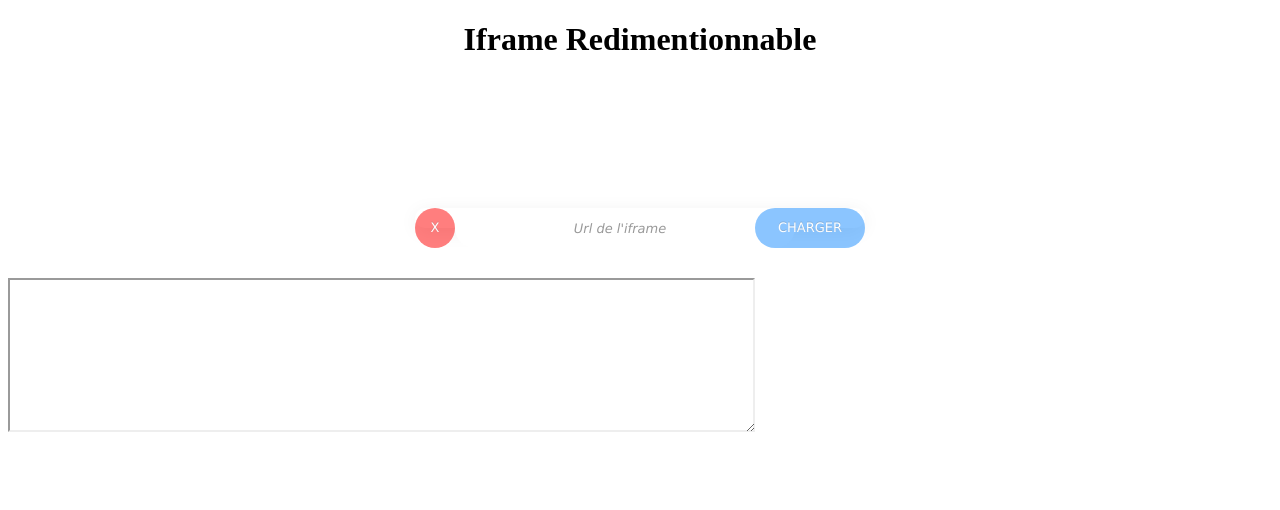
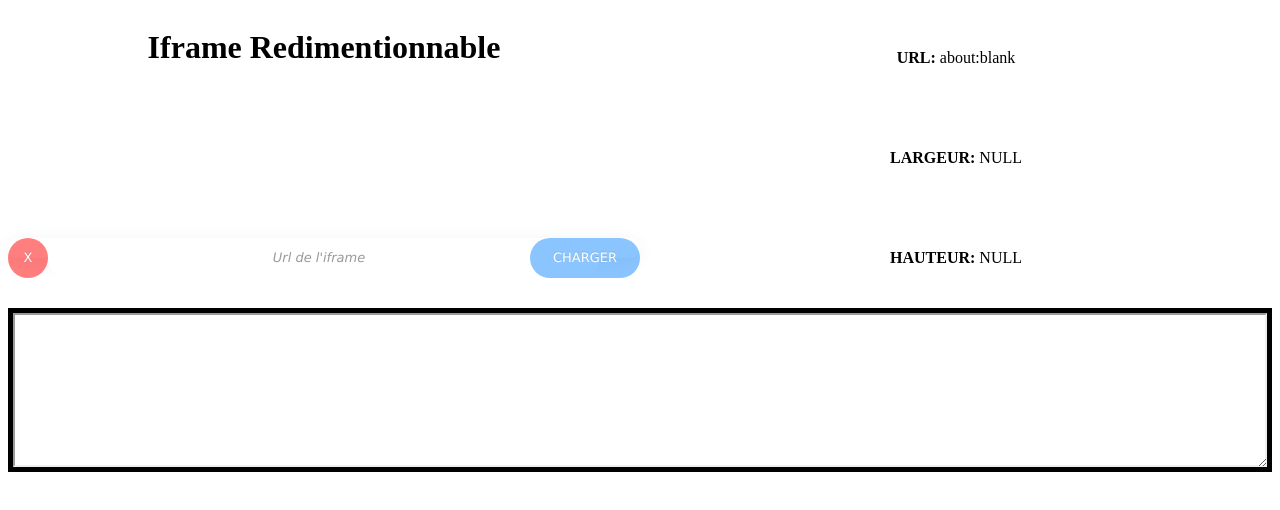
Before and after one commit to pb402385/resizableIframe, a plain HTML site: page index.html in a window 1280 px wide. Drawn offline with Linux system fonts and the light colour scheme.

Commit message:
Add files via upload

```diff
--- a/index.css
+++ b/index.css
@@ -1,3 +1,21 @@
+#menu_container{
+    display: flex;
+}
+
+#menu_left{
+    display: flex;
+    width: 50%;
+    flex-direction: column;
+}
+
+#menu_right{
+    display: flex;
+    width: 50%;
+    flex-direction: column;
+    justify-content: space-around;
+    text-align: center;
+}
+
 h1 {
     text-align: center;
 }
@@ -27,12 +45,17 @@ button.send:disabled {
     height: 20px !important;
     text-align: center;
     text-indent: -30px;
+    width: calc(100% - 90px) !important;
 }
 
 .search-wrapper.cf {
     height: 20px !important;
+    width: 100% !important;
 }
 
+#menu_right > div > span {
+    font-weight: bold;
+}
 
 .resizable {
 	/* Make it resizable */
@@ -42,6 +65,7 @@ button.send:disabled {
 
 	/* To allow children to stretch */
 	display: flex;
+    border: 5px solid black;
 }
 
 .resizable > * {
--- a/index.html
+++ b/index.html
@@ -42,24 +42,65 @@
                 let  oldIframe = document.getElementById('id_Iframe');
                 oldIframe.setAttribute('src',src);
                 oldIframe.style.webkitTransform = 'scale(1)';
+
+                let url_info = document.getElementById('url_info');
+                url_info.innerHTML = '<span>URL:</span> ' + src;
+
+                let iframe_w = document.getElementById('iframe_w');
+                iframe_w.innerHTML = '<span>LARGEUR:</span> ' + oldIframe.clientWidth;
+
+                let iframe_h = document.getElementById('iframe_h');
+                iframe_h.innerHTML = '<span>HAUTEUR:</span> ' + oldIframe.clientHeight;
             }
         </script>
     </head>
 
     <body>
 
-        <h1>Iframe Redimentionnable</h1>
+        <div id="menu_container">
 
-        <div class="search-wrapper cf">
-            <button id="btnDelete" class="delete" onclick="resetIframe();" disabled>X</button>
-            <input id="inputURL" type="text" placeholder="Url de l'iframe" required style="box-shadow: none" oninput="showBtn();">
-            <button id="btnSend" class="send" onclick="loadIframe();" disabled>Charger</button>
+            <div id="menu_left">
+                <h1>Iframe Redimentionnable</h1>
+
+                <div class="search-wrapper cf">
+                    <button id="btnDelete" class="delete" onclick="resetIframe();" disabled>X</button>
+                    <input id="inputURL" type="text" placeholder="Url de l'iframe" required style="box-shadow: none" oninput="showBtn();">
+                    <button id="btnSend" class="send" onclick="loadIframe();" disabled>Charger</button>
+                </div>
+            </div>
+
+            <div id="menu_right">
+                <div id="url_info">
+                    <span>URL:</span> about:blank
+                </div>
+                <div id="iframe_w">
+                    <span>LARGEUR:</span> NULL
+                </div>
+                <div id="iframe_h">
+                    <span>HAUTEUR:</span> NULL
+                </div>
+            </div>
         </div>
 
         <!-- iframes need a wrapper to make them resizable -->
         <div id="containerIframe" class="resizable">
-            <iframe id="id_Iframe" title="Iframe Redimentionnable" src="about:blank" sandbox="allow-same-origin allow-top-navigation allow-scripts" referrerpolicy="unsafe-url" allowpaymentrequest>Loading...</iframe>
+            <iframe onload="showStats();" id="id_Iframe" title="Iframe Redimentionnable" src="about:blank" sandbox="allow-same-origin allow-top-navigation allow-scripts" referrerpolicy="unsafe-url" allowpaymentrequest>Loading...</iframe>
         </div>
+
+
+        <script>
+            function showStats(){
+                let  oldIframe = document.getElementById('id_Iframe');
+
+                let iframe_w = document.getElementById('iframe_w');
+                iframe_w.innerHTML = '<span>LARGEUR:</span> ' + oldIframe.clientWidth;
+
+                let iframe_h = document.getElementById('iframe_h');
+                iframe_h.innerHTML = '<span>HAUTEUR:</span> ' + oldIframe.clientHeight;
+
+                setTimeout(function(){ showStats(); }, 100);
+            }
+        </script>
 
     </body>
 
```
